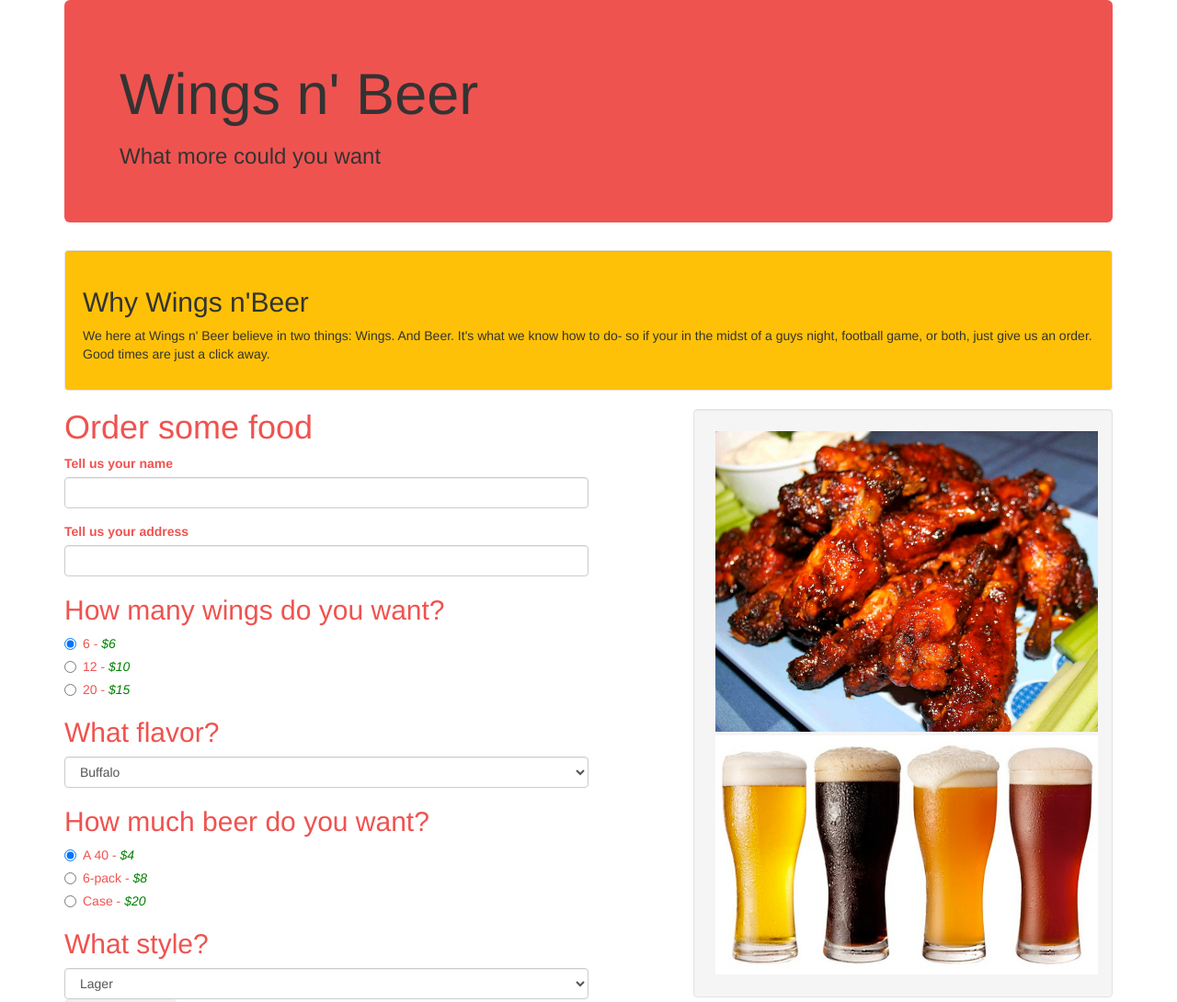
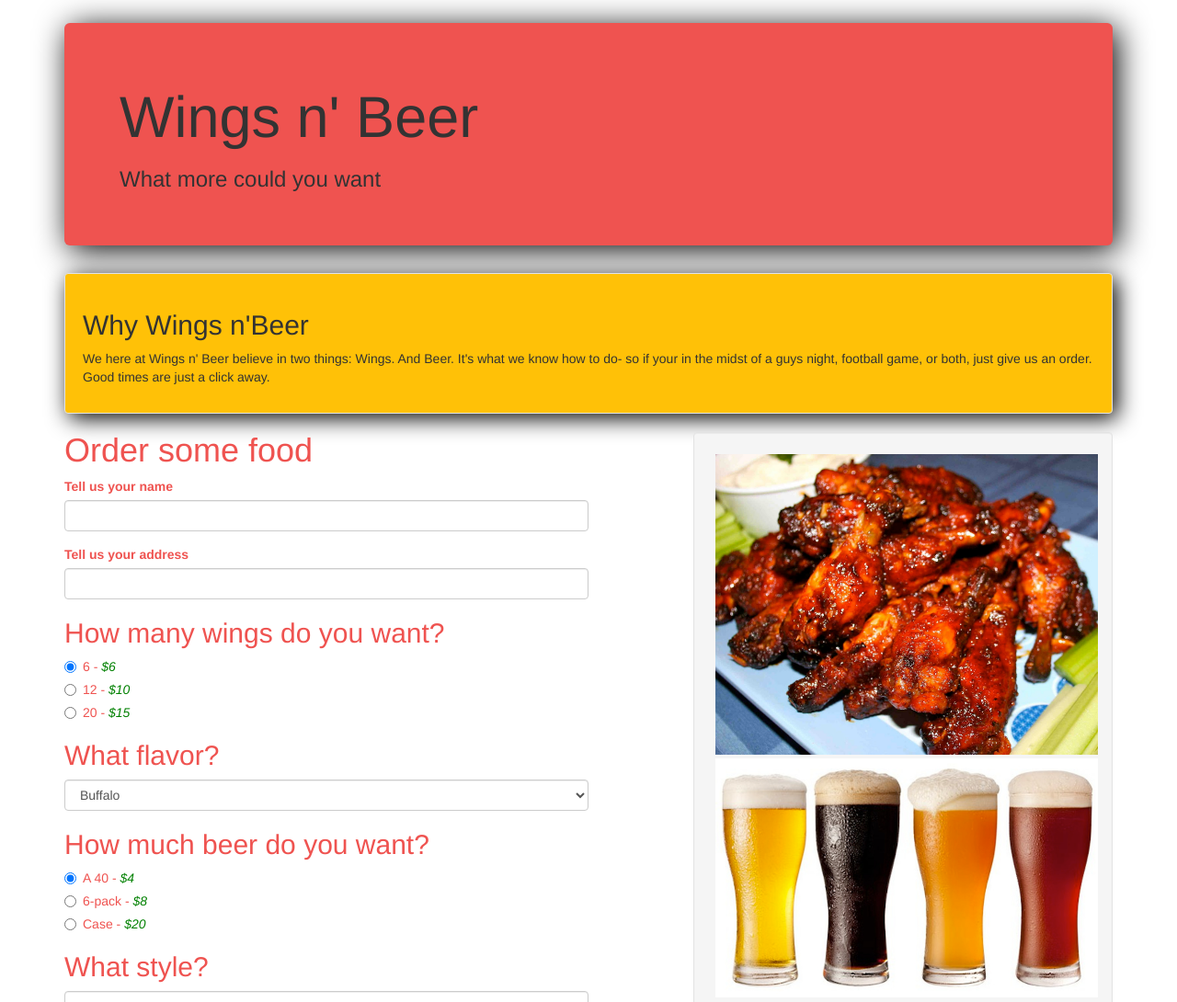
Before and after one commit to aablain/wingsnbeer, a plain HTML site: page index.html in a window 1280 px wide. Shown: the top 1090 px of the page at 92% size. Drawn offline with Linux system fonts and the light colour scheme.

Commit message:
add css extras

```diff
--- a/css/styles.css
+++ b/css/styles.css
@@ -10,16 +10,16 @@
 #side {
   float:right;
   width:40%;
-
-
 }
 
 #infobar {
   background-color: #FFC107;
+  box-shadow: 5px 5px 25px #000;
 }
 
 .jumbotron {
   background-color: #EF5350;
+  box-shadow: 5px 5px 35px #000;
 }
 
 .well img {
@@ -29,3 +29,8 @@
 .price {
   color: green;
 }
+
+.container {
+  margin-bottom: 50px;
+  margin-top: 25px;
+}
```
